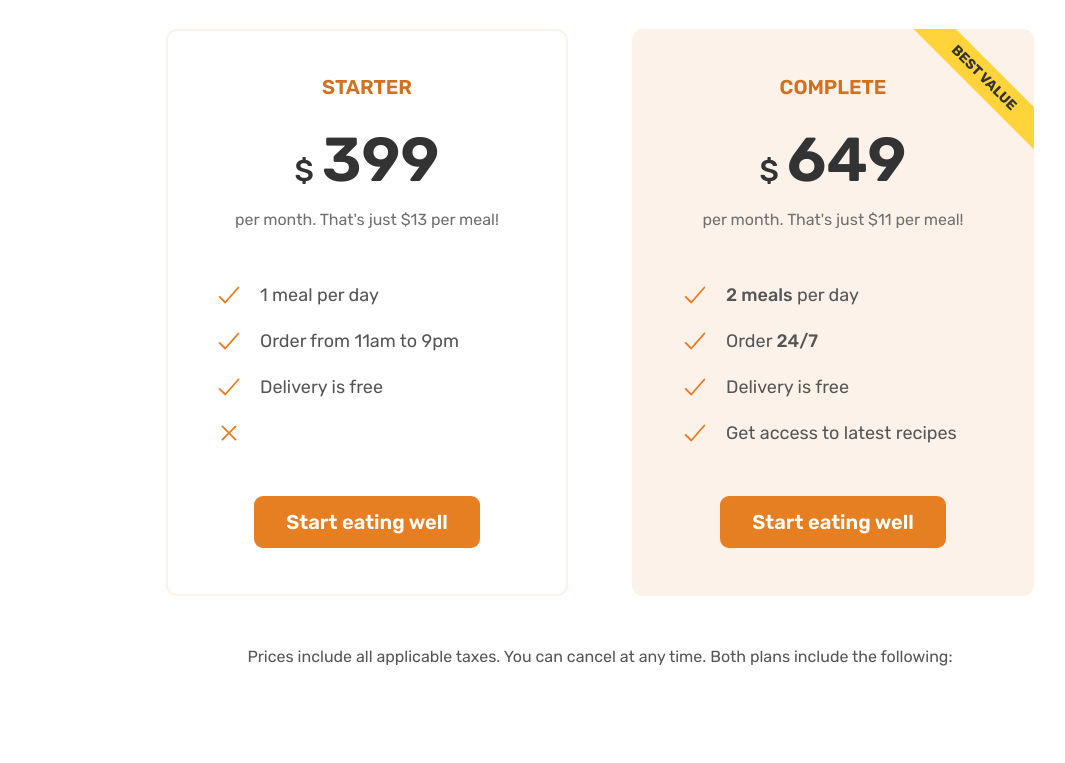
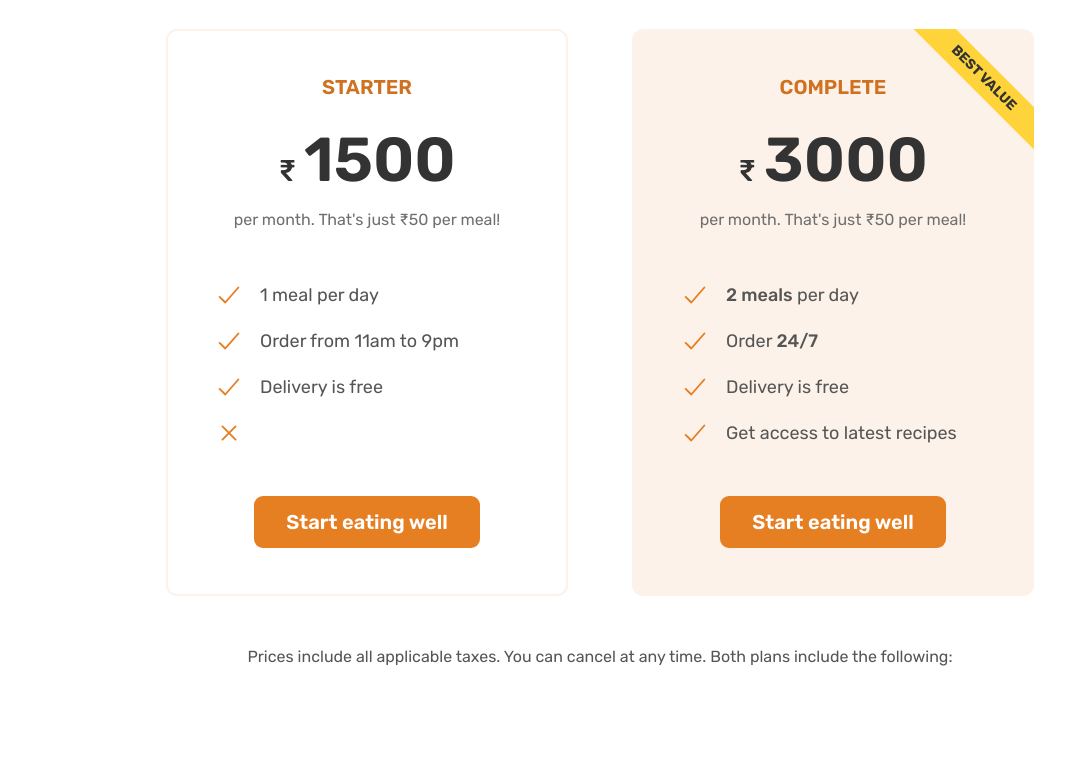
Before and after one commit to anilroy1010/foodProject, a plain HTML site: page index.html in a window 1280 px wide. Shown: the part 5500-6263 px from the top of the page, without its empty margins (40-1105 px from the left). Drawn offline with nearby package versions, Linux system fonts and the light colour scheme; some packages are replaced by stand-ins of ours; a script that the page names is missing.

Commit message:
Updated1

```diff
--- a/index.html
+++ b/index.html
@@ -359,8 +359,8 @@
           <div class="pricing-plan pricing-plan--starter">
             <header class="plan-header">
               <p class="plan-name">Starter</p>
-              <p class="plan-price"><span>$</span>399</p>
-              <p class="plan-text">per month. That's just $13 per meal!</p>
+              <p class="plan-price"><span>₹</span>1500</p>
+              <p class="plan-text">per month. That's just ₹50 per meal!</p>
             </header>
             <ul class="list">
               <li class="list-item">
@@ -387,8 +387,8 @@
           <div class="pricing-plan pricing-plan--complete">
             <header class="plan-header">
               <p class="plan-name">Complete</p>
-              <p class="plan-price"><span>$</span>649</p>
-              <p class="plan-text">per month. That's just $11 per meal!</p>
+              <p class="plan-price"><span>₹</span>3000</p>
+              <p class="plan-text">per month. That's just ₹50 per meal!</p>
             </header>
             <ul class="list">
               <li class="list-item">
@@ -547,10 +547,10 @@
           <p class="footer-heading">Contact us</p>
           <address class="contacts">
             <p class="address">
-              623 Harrison St., 2nd Floor, San Francisco, CA 94107
+              623 Salt lake st.., X apartment-2nd Floor, Kolkata, India 94107
             </p>
             <p>
-              <a class="footer-link" href="tel:415-201-6370">415-201-6370</a
+              <a class="footer-link" href="tel:415-201-6370">704-741-9282</a
               ><br />
               <a class="footer-link" href="mailto:hello@omnifood.com"
                 >hello@omnifood.com</a
```
